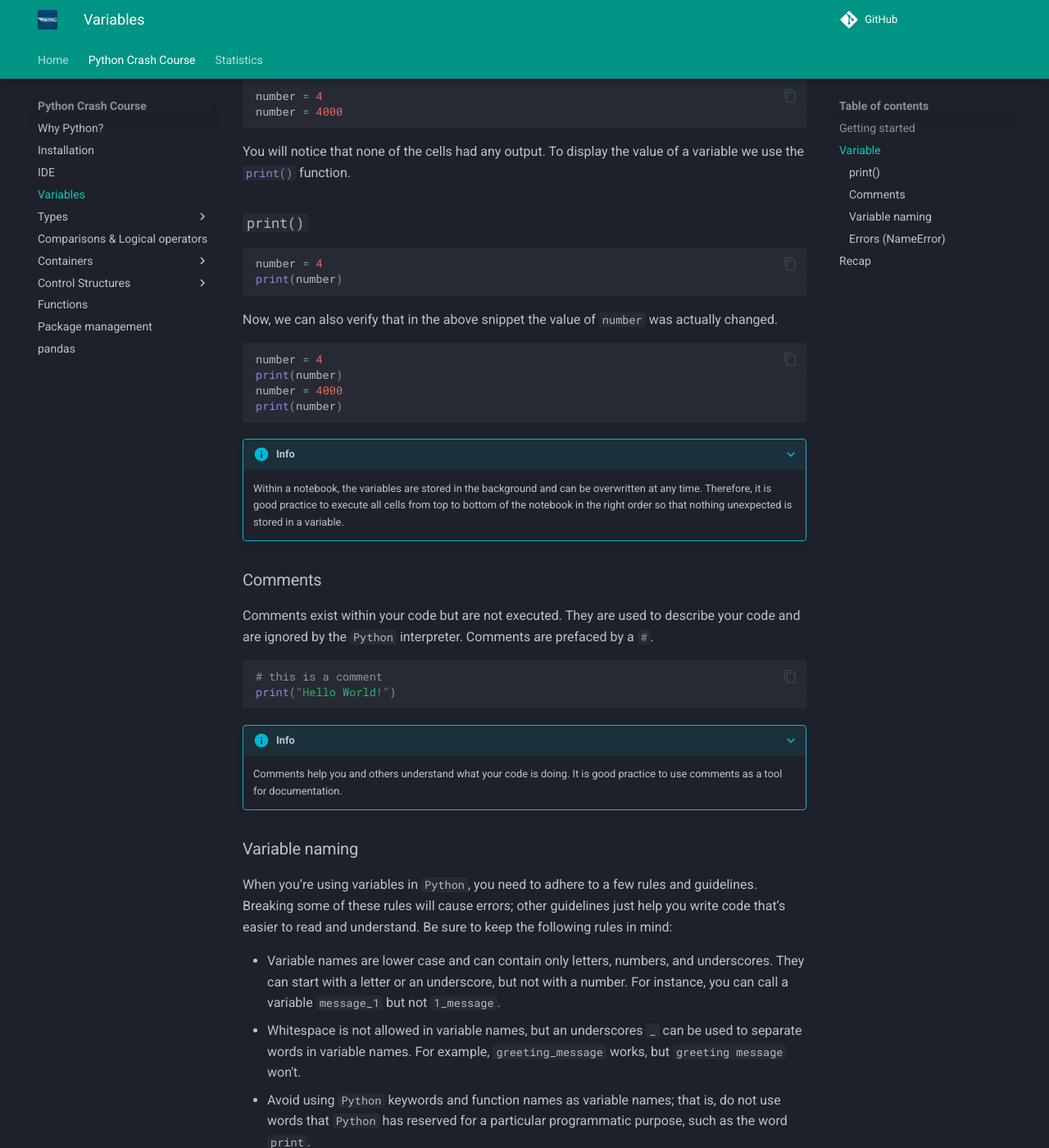
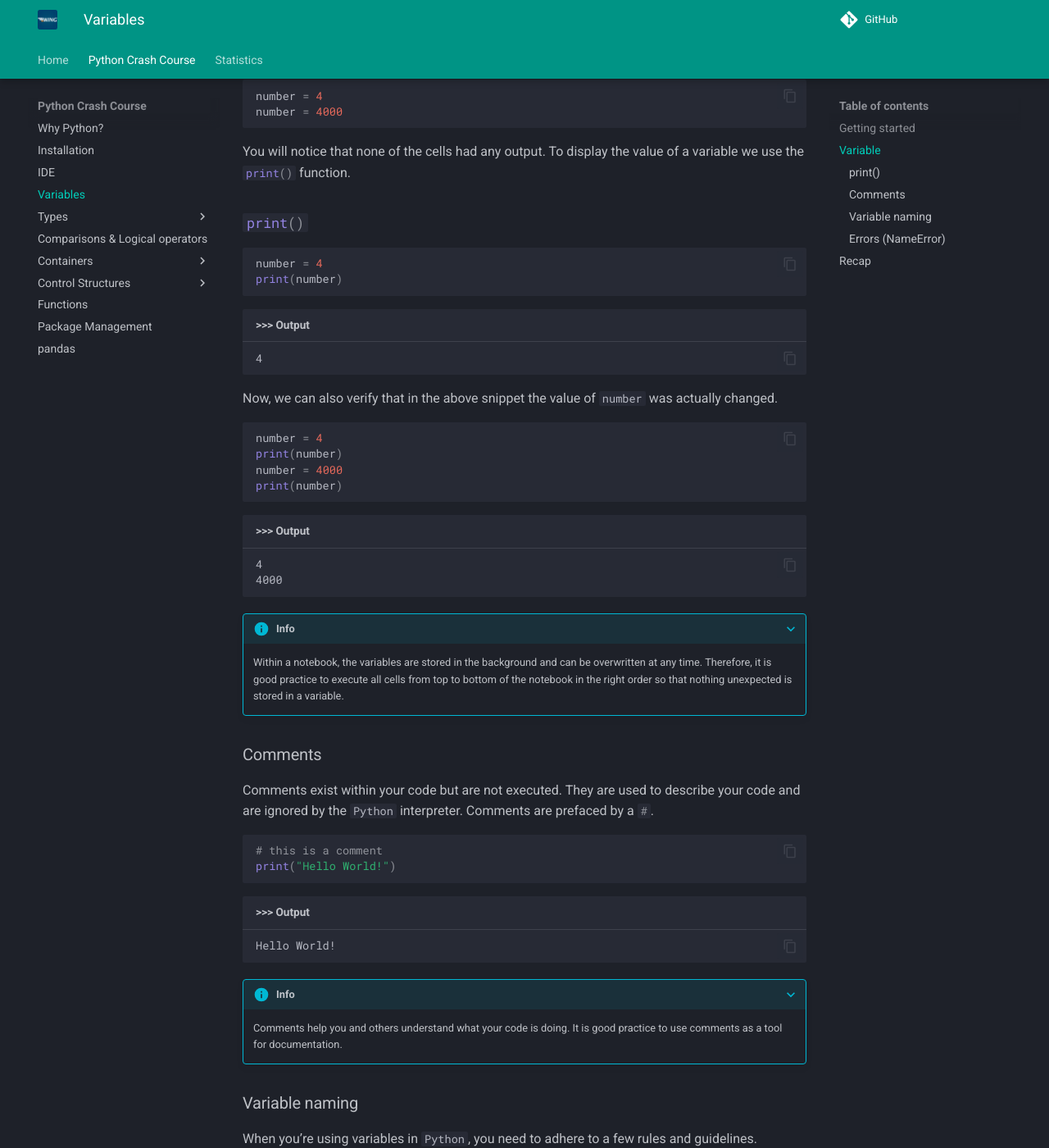
Before and after one commit to mciwing/mciwing.github.io, an MkDocs documentation site: the page built from docs/python/variables.md, in a window 1280 px wide and 1400 px high, scrolled down 1634 px. Shown: the whole window at 82% size. Built offline with MkDocs 1.6.1 and Material for MkDocs 9.7.7, drawn with Linux system fonts in a browser that asks for light colours; comment, search, counter and statistics services are not loaded.

Commit message:
docs: consistently style output blocks in remaining sections (Python Crash Course) #17

````diff
--- a/docs/python/variables.md
+++ b/docs/python/variables.md
@@ -94,11 +94,15 @@
 You will notice that none of the cells had any output. To display the value
 of a variable we use the `#!python print()` function.
 
-### `print()`
+### `#!python print()`
 
 ```py
 number = 4
 print(number)
+```
+
+```title=">>> Output"
+4
 ```
 
 Now, we can also verify that in the above snippet the value of `number` was
@@ -109,6 +113,11 @@
 print(number)
 number = 4000
 print(number)
+```
+
+```title=">>> Output"
+4
+4000
 ```
 
 ???+ info
@@ -127,6 +136,10 @@
 ```py
 # this is a comment
 print("Hello World!")
+```
+
+```title=">>> Output"
+Hello World!
 ```
 
 ???+ info
````
Also changed, not shown: other parts of docs/python/variables.md (+1 -1 lines), docs/python/ide.md (+1 -1 lines), docs/python/installation.md (+1 -1 lines), docs/python/packages.md (+1 -1 lines).
